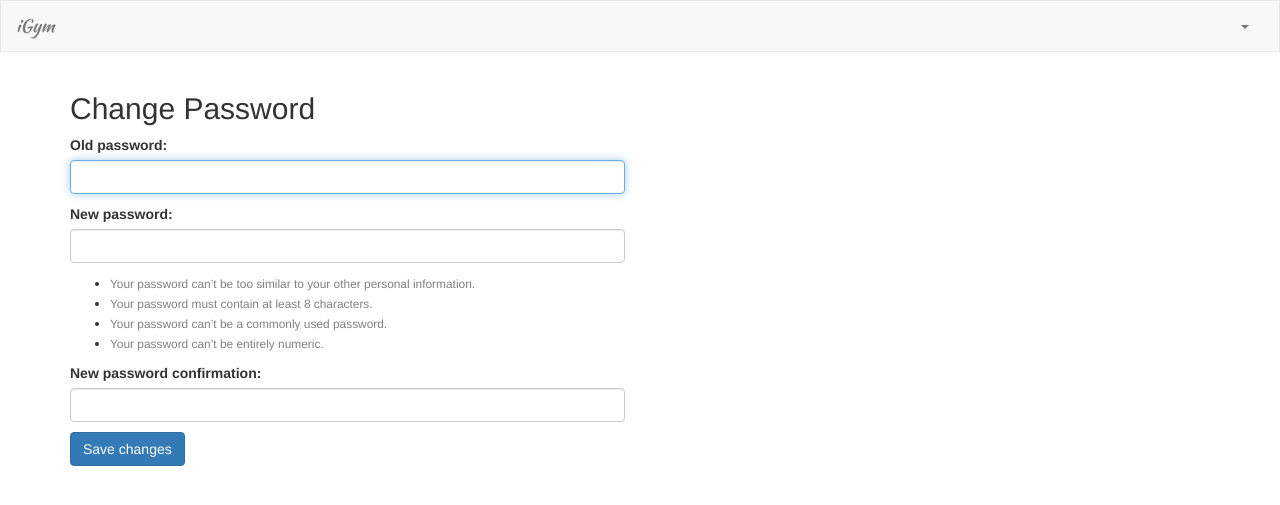
After one commit to sunnymultani111/iGym, a Django app: a page that uses iGym/Gym/templates/Gym/base.html in a window 1280 px wide. The commit adds this page. Shown: the top 505 px of the page. Run offline with Django 3.2, Linux system fonts and the light colour scheme; some libraries are stand-ins or nearby versions.

Commit message:
update from pc to git

```diff
--- a/iGym/Gym/templates/Gym/base.html
+++ b/iGym/Gym/templates/Gym/base.html
@@ -61,7 +61,7 @@
 
                             {% if user.is_authenticated %}
                             <li>
-                                    <a href="#">Action</a>
+                                    <a href="{% url 'accounts:index' %}">Manage</a>
                                 </li>
                                 <li>
                                     <a href="#">Another action</a>
--- /dev/null
+++ b/iGym/accounts/templates/accounts/change_password.html
@@ -0,0 +1,29 @@
+{% extends 'Gym/base.html' %}
+{% load widget_tweaks %}
+{% block title %}Login{% endblock %}
+{% block body %}
+<div class="container">
+    <div class="row">
+        <div class="col-md-6 col-xs-12">
+            <h2>Change Password</h2>
+            <form method="post">
+                {% csrf_token %}
+                {% for field in form %}
+                <p>
+                  {{ field.label_tag }}<br>
+                  {{ field|add_class:"form-control" }}
+                  {% if field.help_text %}
+                    <small style="color: grey">{{ field.help_text| safe }}</small>
+                  {% endif %}
+                  {% for error in field.errors %}
+                    <p style="color: red">{{ error }}</p>
+                  {% endfor %}
+                </p>
+              {% endfor %}
+                <button class="btn btn-primary" type="submit">Save changes</button>
+            </form>
+        </div>
+    </div>
+</div>
+
+{% endblock %}
--- a/iGym/accounts/urls.py
+++ b/iGym/accounts/urls.py
@@ -5,9 +5,11 @@ from . import views
 app_name = 'accounts'
 
 urlpatterns = [
+     url(r'^/$', views.index, name='index'),
     url(r'^signup/$', views.signup, name='signup'),
     url(r'^login/$', auth_views.login,
         {'template_name': 'accounts/login.html'}, name='login'),
     url(r'^logout/$', auth_views.logout,
         {'next_page': 'accounts:login'}, name='logout'),
+    url(r'^password/$', views.change_password, name='change_password'),
 ]
--- a/iGym/accounts/views.py
+++ b/iGym/accounts/views.py
@@ -1,9 +1,13 @@
+from django.contrib import messages
+from django.contrib.auth import login, authenticate, update_session_auth_hash
+from django.contrib.auth.forms import PasswordChangeForm
 from django.shortcuts import render, redirect
-from django.contrib.auth import login, authenticate
-from django.http import request
 from accounts.forms import SignUpForm
 
 # Create your views here.
+def index(request):
+    return render(request,'accounts/index.html')
+
 def signup(request):
     if request.method == 'POST':
         form = SignUpForm(request.POST)
@@ -17,3 +21,21 @@ def signup(request):
     else:
         form = SignUpForm()
     return render(request, 'accounts/signup.html', {'form': form})
+
+
+def change_password(request):
+    if request.method == 'POST':
+        form = PasswordChangeForm(request.user, request.POST)
+        if form.is_valid():
+            user = form.save()
+            update_session_auth_hash(request, user)  # Important!
+            messages.success(
+                request, 'Your password was successfully updated!')
+            return redirect('accounts:change_password')
+        else:
+            messages.error(request, 'Please correct the error below.')
+    else:
+        form = PasswordChangeForm(request.user)
+    return render(request, 'accounts/change_password.html', {
+        'form': form
+    })
```
Also changed, not shown: iGym/accounts/templates/accounts/index.html (added, +12 -0 lines), iGym/db.sqlite3.
